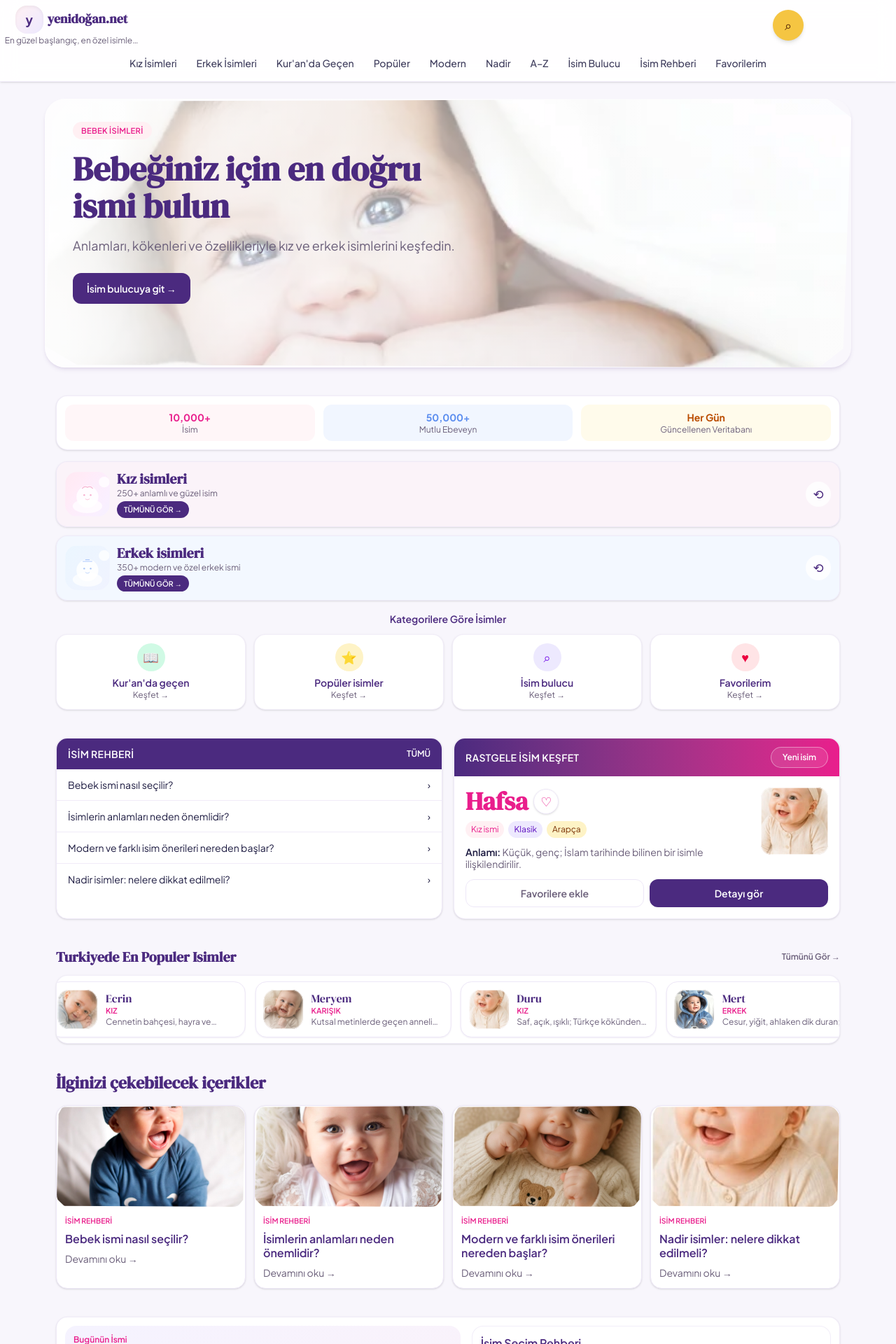
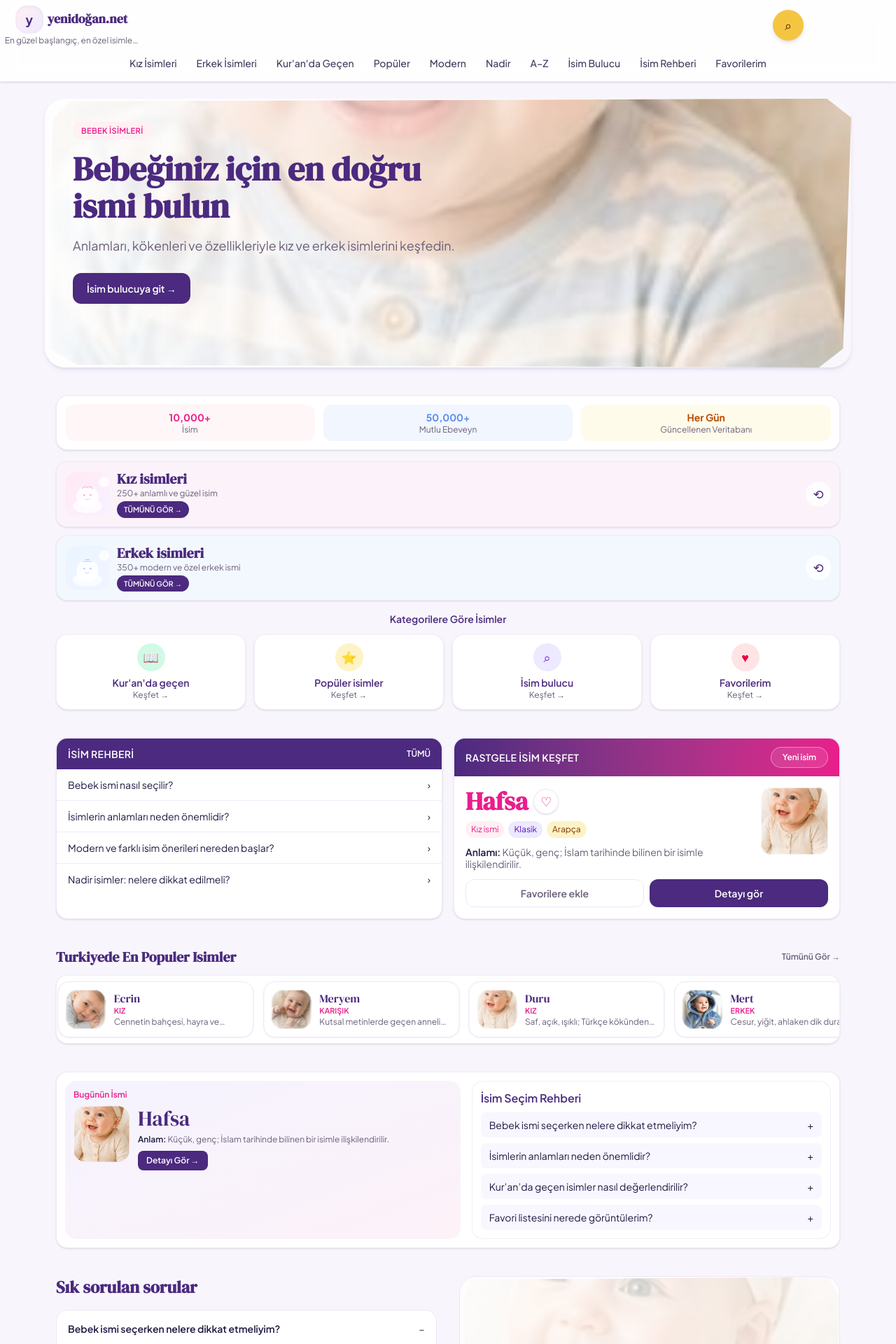
Before and after one commit to ohlaz81/yenidogan, a Next.js app: page / in a window 1280 px wide. Shown: the top 1920 px of the page at 70% size. Built offline with nearby package versions, Linux system fonts and the light colour scheme.

Commit message:
feat: hero gecisini 5 saniyeye cikar ve akisi sadeleştir
Hero arka plan slayt gecisini 5 saniye periyoda ayarlayip ilginizi cekebilecek icerikler bolumunu kaldirarak ana sayfa akisini sadeleştirdim.

Made-with: Cursor

```diff
--- a/src/app/globals.css
+++ b/src/app/globals.css
@@ -46,6 +46,15 @@ body {
   border-radius: 1.1rem;
   clip-path: polygon(3% 1%, 97% 0%, 100% 7%, 99% 93%, 96% 100%, 4% 99%, 0% 92%, 1% 8%);
   filter: saturate(1.02) contrast(1.02);
+}
+
+.hero-cycle-slide {
+  opacity: 0;
+  animation: hero-cycle 20s ease-in-out infinite;
+}
+
+.hero-cycle-slide:first-child {
+  opacity: 1;
 }
 
 .popular-marquee-wrapper {
@@ -137,3 +146,36 @@ body {
     transform: translateX(-50%);
   }
 }
+
+@keyframes hero-cycle {
+  0% {
+    opacity: 0;
+    transform: scale(1.02);
+  }
+  5% {
+    opacity: 1;
+    transform: scale(1);
+  }
+  23% {
+    opacity: 1;
+    transform: scale(1);
+  }
+  28% {
+    opacity: 0;
+    transform: scale(1.015);
+  }
+  100% {
+    opacity: 0;
+    transform: scale(1.02);
+  }
+}
+
+@media (prefers-reduced-motion: reduce) {
+  .hero-cycle-slide {
+    animation: none;
+    opacity: 0;
+  }
+  .hero-cycle-slide:first-child {
+    opacity: 1;
+  }
+}
--- a/src/components/marketing/HomePageView.tsx
+++ b/src/components/marketing/HomePageView.tsx
@@ -34,7 +34,12 @@ export function HomePageView({
   faqs: FAQ[];
 }) {
   const hero = data.heroSlides[0];
-  const heroImg = hero?.image?.url ?? "/media/placeholder.svg";
+  const heroRotatingImages = [
+    "/media/babies/baby%20(5).jpeg",
+    "/media/babies/baby%20(6).jpeg",
+    "/media/babies/baby%20(7).jpeg",
+    "/media/babies/baby%20(8).jpeg",
+  ];
 
   const defaultHead = (
     <>
@@ -92,13 +97,22 @@ export function HomePageView({
       <section className="px-4 pt-4 sm:pt-6">
         <div className="relative mx-auto max-w-6xl overflow-hidden rounded-[1.8rem] shadow-md shadow-primary/10">
           <div className="absolute inset-0">
+            {heroRotatingImages.map((src, i) => (
+              <div
+                key={src}
+                className="hero-cycle-slide absolute inset-0"
+                style={{ animationDelay: `${i * 5}s` }}
+                aria-hidden={i > 0}
+              >
                 <MediaImage
-              src={heroImg}
+                  src={src}
                   alt={hero?.image?.alt ?? "Bebek ismi görseli"}
                   fill
                   className="object-cover"
                   sizes="100vw"
                 />
+              </div>
+            ))}
           </div>
           <div className="absolute inset-0 bg-gradient-to-r from-white/82 via-white/58 to-white/15" />
           <div className="relative min-h-[18rem] px-5 py-6 sm:min-h-[24rem] sm:px-8 sm:py-8 lg:px-10">
@@ -306,30 +320,6 @@ export function HomePageView({
         )}
       </section>
 
-      <section className="mx-auto max-w-6xl space-y-3 px-4 sm:space-y-4">
-        <h2 className="font-display text-2xl font-semibold text-primary">İlginizi çekebilecek içerikler</h2>
-        <div className="mobile-content-rail">
-          {data.guideArticles.slice(0, 4).map((a) => (
-            <Link key={a.id} href={`/isim-rehberi/${a.slug}`} className="mobile-content-card overflow-hidden rounded-2xl border border-border bg-white shadow-sm">
-              <div className="relative h-24 sm:h-36">
-                <MediaImage
-                  src={a.cover?.url ?? "/media/placeholder.svg"}
-                  alt={a.cover?.alt ?? a.title}
-                  fill
-                  className="object-cover"
-                  sizes="(max-width:1024px) 50vw, 25vw"
-                />
-              </div>
-              <div className="space-y-1.5 p-2.5 sm:space-y-2 sm:p-3">
-                <p className="text-[0.6rem] font-semibold uppercase text-accent-pink sm:text-[0.65rem]">İsim rehberi</p>
-                <p className="line-clamp-2 text-sm font-semibold leading-tight text-primary sm:text-base">{a.title}</p>
-                <p className="text-xs text-muted sm:text-sm">Devamını oku →</p>
-              </div>
-            </Link>
-          ))}
-        </div>
-      </section>
-
       <section className="mx-auto max-w-6xl space-y-3 px-4">
         <div className="grid gap-4 rounded-2xl border border-border/80 bg-white p-3 shadow-sm lg:grid-cols-[1.1fr_1fr]">
           <div className="rounded-2xl bg-gradient-to-br from-violet-50 to-pink-50 p-3">
```
Lines whose indentation alone changed are shown as unchanged.
